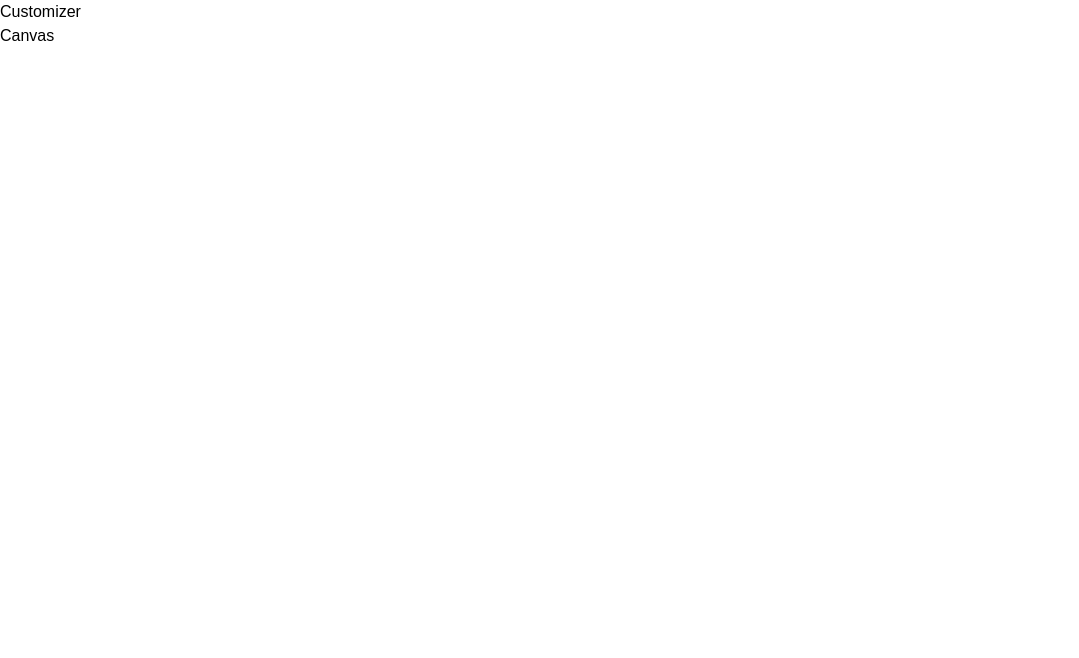
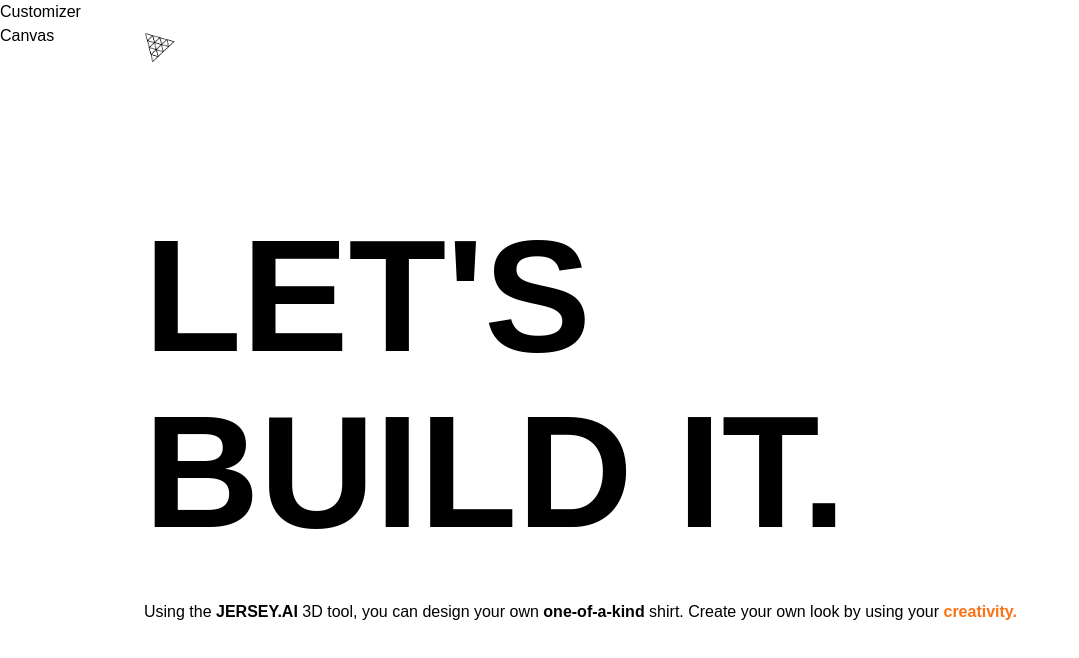
Before and after one commit to DeveloperSantoGithub/JERSEY-AI, a React (Vite) app in the folder client/: page / in a window 1280 px wide. Shown: the top 658 px of the page, without its empty margins (0-1079 px from the left). Built offline with nearby package versions, Linux system fonts and the light colour scheme; a web font is replaced by a local one.

Commit message:
Home page

```diff
--- a/client/src/pages/Home.jsx
+++ b/client/src/pages/Home.jsx
@@ -1,8 +1,7 @@
-import { motion, AnimatePresence } from 'framer-motion';
+import { AnimatePresence, motion } from 'framer-motion';
 import { useSnapshot } from 'valtio';
 import {
 	headContainerAnimation,
-	headContentAnimation,
 	headTextAnimation,
 	slideAnimation,
 } from '../config/motion';
@@ -12,7 +11,38 @@
 const Home = () => {
 	const snap = useSnapshot(state);
 
-	return <AnimatePresence></AnimatePresence>;
+	return (
+		<AnimatePresence>
+			{snap.intro && (
+				<motion.div className="home" {...slideAnimation('left')}>
+					<motion.div {...slideAnimation('down')}>
+						<img
+							src="./threejs.png"
+							alt="logo"
+							className="w-8 h-8 object-contain"
+						/>
+					</motion.div>
+
+					<motion.div className="home-content" {...headContainerAnimation}>
+						<motion.div className="head-text" {...headTextAnimation}>
+							<h1 className="head-text">
+								LET'S <br className="xl:block hidden" /> BUILD IT.
+							</h1>
+						</motion.div>
+
+						<motion.div>
+							<p>
+								Using the <strong>JERSEY.AI</strong> 3D tool, you can design
+								your own <strong>one-of-a-kind</strong> shirt. Create your own
+								look by using your{' '}
+								<strong className=" text-orange-500">creativity.</strong>
+							</p>
+						</motion.div>
+					</motion.div>
+				</motion.div>
+			)}
+		</AnimatePresence>
+	);
 };
 
 export default Home;
```
